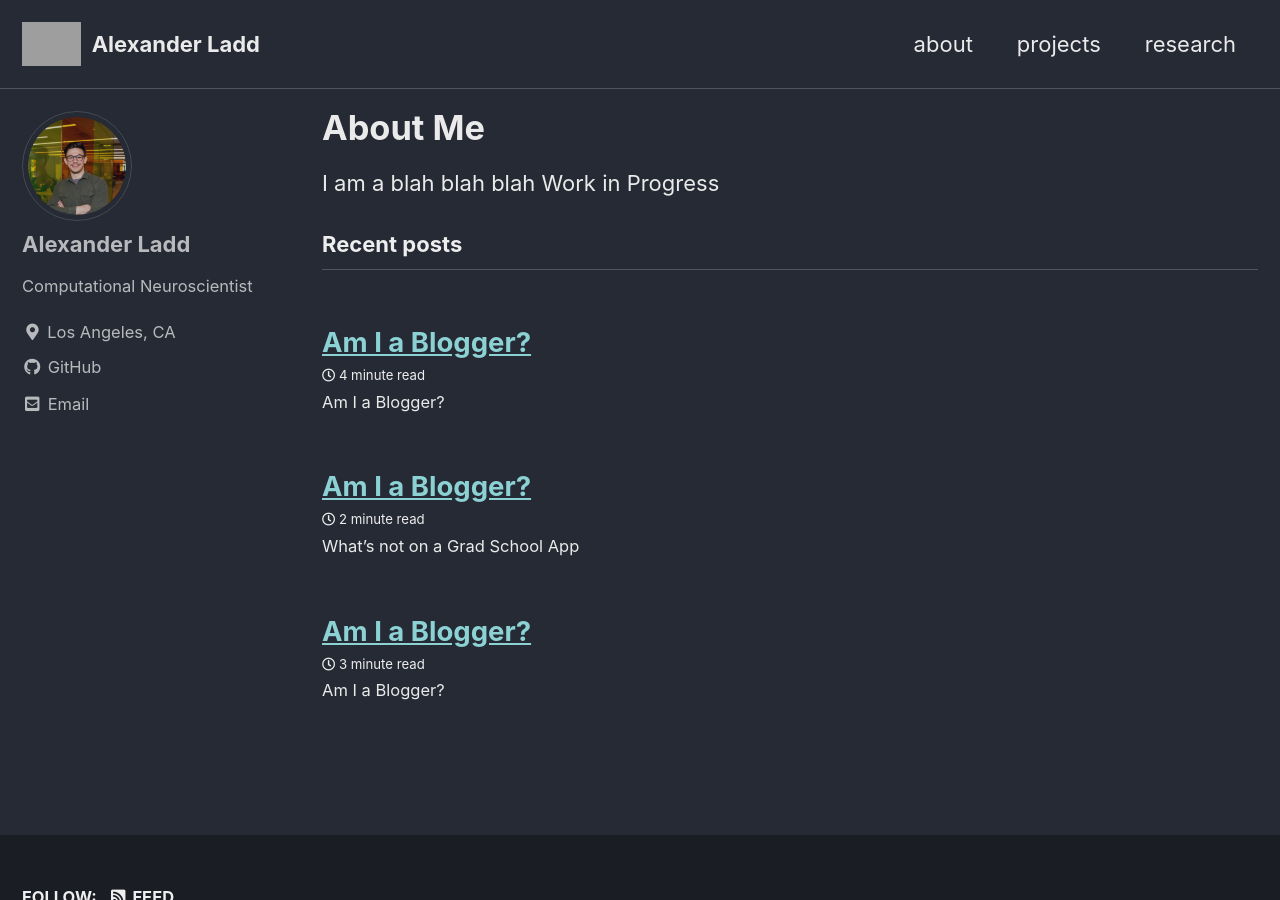
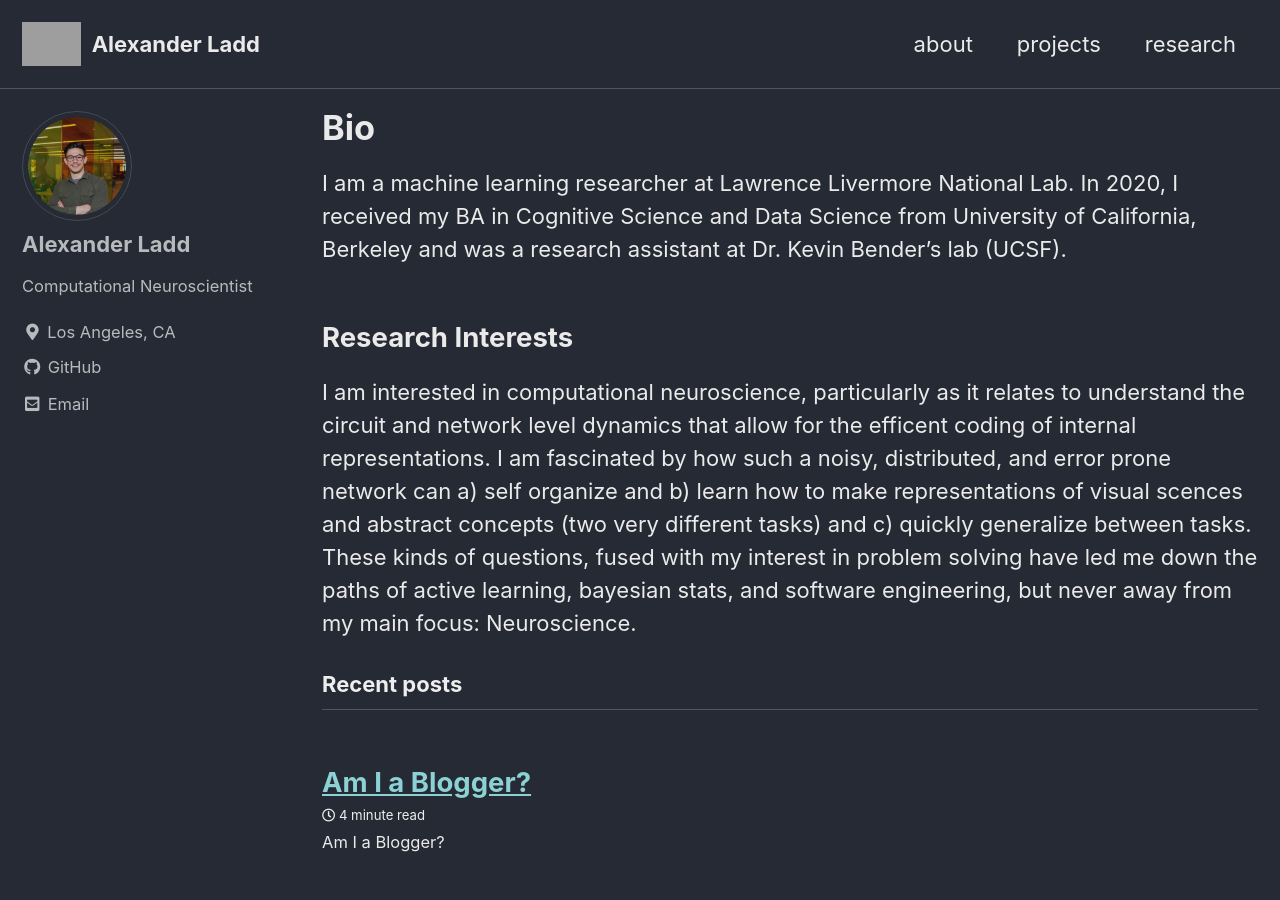
Before and after one commit to xanderladd/xanderladd.github.io, a Jekyll site: the page built from index.md, in a window 1280 px wide and 900 px high. Built offline with Jekyll 4.4.1, drawn with Linux system fonts in a browser that asks for light colours; cached includes are drawn as plain includes; the list of posts is cut into pages by our own code; our own code applies the rules of GitHub Pages for plain Markdown files; grey boxes are pictures that could not be loaded.

Commit message:
update website by removing old blogs and adding description

```diff
--- a/index.md
+++ b/index.md
@@ -9,6 +9,10 @@ permalink: /
 
 ---
 
-# About Me
-I am a blah blah blah
-Work in Progress
+
+
+## Bio
+I am a machine learning researcher at Lawrence Livermore National Lab. In 2020, I received my BA in Cognitive Science and Data Science from University of California, Berkeley and was a research assistant at Dr. Kevin Bender's lab (UCSF).
+
+## Research Interests
+I am interested in computational neuroscience, particularly as it relates to understand the circuit and network level dynamics that allow for the efficent coding of internal representations. I am fascinated by how such a noisy, distributed, and error prone network can a) self organize and b) learn how to make representations of visual scences and abstract concepts (two very different tasks) and c) quickly generalize between tasks. These kinds of questions, fused with my interest in problem solving have led me down the paths of active learning, bayesian stats, and software engineering, but never away from my main focus: Neuroscience.
```
Also changed, not shown: _posts/private_posts/2021-08-28-Am-I-a-Blogger.markdown (renamed from _posts/2021-08-28-Am-I-a-Blogger.markdown), _posts/private_posts/2021-08-28-grad1.markdown (renamed from _posts/2021-08-28-grad1.markdown).
